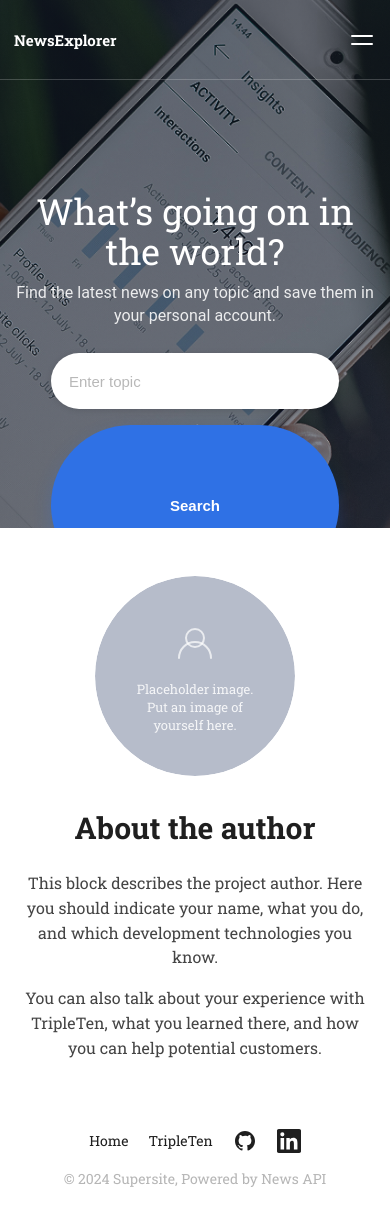
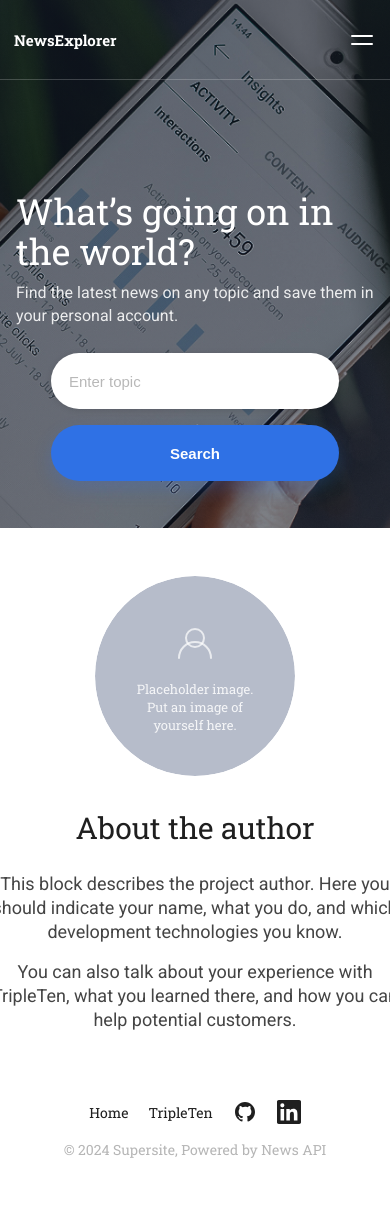
Before and after one commit to Ewell19/stage-1-frontend-api, a React (Vite) app: page / in a window 390 px wide. After the commit the page ends 1179 px from the top, so only its background shows below. Built offline with nearby package versions, Linux system fonts and the light colour scheme.

Commit message:
Apply Figma typography specs across all components

```diff
--- a/src/components/About/About.css
+++ b/src/components/About/About.css
@@ -92,20 +92,29 @@
 }
 
 .about__body {
-  max-width: 620px;
+  width: 424px;
+  max-width: 424px;
   padding-top: 24px;
 }
 
 .about__title {
-  font-size: 42px;
-  font-weight: 700;
+  font-family: 'Roboto Slab', serif;
+  font-size: 30px;
+  font-weight: 400;
+  line-height: 40px;
+  letter-spacing: 0px;
   color: #1f1f1f;
   margin: 0 0 24px;
+  width: 424px;
+  max-width: 424px;
 }
 
 .about__text {
-  font-size: 16px;
-  line-height: 1.55;
+  font-family: 'Roboto', sans-serif;
+  font-weight: 400;
+  font-size: 18px;
+  line-height: 24px;
+  letter-spacing: 0px;
   color: #444;
   margin: 0 0 16px;
 }
@@ -179,6 +188,10 @@
   }
 
   .about__title {
+    font-family: 'Roboto Slab', serif;
     font-size: 30px;
+    font-weight: 400;
+    line-height: 40px;
+    letter-spacing: 0px;
   }
 }
--- a/src/components/Main/Main.css
+++ b/src/components/Main/Main.css
@@ -32,12 +32,10 @@
   z-index: 1;
   width: 100%;
   max-width: 1440px;
-  padding: 104px 104px 80px;
+  padding: 104px 104px 80px 163px;
   display: flex;
   flex-direction: column;
-  align-items: center;
   gap: 20px;
-  text-align: center;
 }
 
 .hero__title {
@@ -208,6 +206,9 @@
   }
 
   .hero__search-btn {
+    width: 288px;
+    flex: none;
+    padding: 0;
     font-size: 15px;
     box-shadow: 0 8px 18px rgba(47, 113, 229, 0.24);
   }
--- a/src/components/NewsCard/NewsCard.css
+++ b/src/components/NewsCard/NewsCard.css
@@ -64,8 +64,13 @@
 .news-card__date {
   margin: 0;
   color: #b6bcbf;
-  font-size: 16px;
+  font-family: 'Source Sans Pro', sans-serif;
+  font-size: 18px;
   font-weight: 400;
+  line-height: 24px;
+  letter-spacing: 0px;
+  width: 147px;
+  max-width: 147px;
 }
 
 /* Bookmark wrapper for tooltip positioning */
@@ -125,27 +130,40 @@
 
 .news-card__title {
   margin: 0 0 12px;
-  font-size: 26px;
-  line-height: 1.3;
-  font-weight: 700;
+  font-family: 'Roboto Slab', serif;
+  font-size: 22px;
+  line-height: 24px;
+  font-weight: 400;
+  letter-spacing: 0px;
   color: #1a1b22;
+  width: 192px;
+  max-width: 192px;
 }
 
 .news-card__description {
   margin: 0 0 auto;
+  font-family: 'Roboto', sans-serif;
   color: #1a1b22;
   font-size: 16px;
-  line-height: 1.5;
+  font-weight: 400;
+  line-height: 22px;
+  letter-spacing: 0px;
+  width: 192px;
+  max-width: 192px;
   padding-bottom: 16px;
 }
 
 .news-card__source {
   margin: 16px 0 0;
   color: #b6bcbf;
-  font-size: 14px;
+  font-family: 'Roboto Slab', serif;
+  font-size: 16px;
   font-weight: 700;
-  letter-spacing: 0.06em;
+  line-height: 20px;
+  letter-spacing: 0.4px;
   text-transform: uppercase;
+  width: 192px;
+  max-width: 192px;
 }
 
 @media (min-width: 768px) and (max-width: 1024px) {
@@ -174,24 +192,28 @@
   }
 
   .news-card__date {
-    font-size: 13px;
+    font-family: 'Source Sans Pro', sans-serif;
+    font-size: 18px;
+    line-height: 24px;
   }
 
   .news-card__title {
     margin: 6px 0 8px;
     font-size: 22px;
-    line-height: 1.15;
+    line-height: 24px;
   }
 
   .news-card__description {
-    font-size: 14px;
-    line-height: 1.35;
+    font-size: 16px;
+    line-height: 22px;
     padding-bottom: 10px;
   }
 
   .news-card__source {
     margin-top: 10px;
-    font-size: 12px;
+    font-size: 16px;
+    line-height: 20px;
+    letter-spacing: 0.4px;
   }
 }
 
@@ -207,5 +229,6 @@
 
   .news-card__title {
     font-size: 22px;
+    line-height: 24px;
   }
 }
--- a/src/components/NewsCardList/NewsCardList.css
+++ b/src/components/NewsCardList/NewsCardList.css
@@ -5,8 +5,13 @@
 
 .news-card-list__heading {
   margin: 0 0 32px;
-  font-size: 40px;
-  font-weight: 700;
+  width: 336px;
+  max-width: 336px;
+  font-family: 'Roboto Slab', serif;
+  font-size: 30px;
+  font-weight: 400;
+  line-height: 34px;
+  letter-spacing: 0px;
   color: #1a1b22;
 }
 
--- a/src/index.css
+++ b/src/index.css
@@ -12,6 +12,7 @@
   font-weight: 700;
   font-display: swap;
   src: url('./fonts/RobotoSlab-Bold.woff2') format('woff2');
+}
 
 @font-face {
   font-family: 'Roboto';
@@ -20,6 +21,13 @@
   font-display: swap;
   src: url('./fonts/Roboto-Regular.woff2') format('woff2');
 }
+
+@font-face {
+  font-family: 'Source Sans Pro';
+  font-style: normal;
+  font-weight: 400;
+  font-display: swap;
+  src: url('./fonts/SourceSansPro-Regular.woff2') format('woff2');
 }
 
 * {
--- a/src/styles/SavedNews.css
+++ b/src/styles/SavedNews.css
@@ -6,10 +6,13 @@
 
 .saved-news__title {
   margin: 0;
-  max-width: 560px;
-  font-size: 46px;
-  font-weight: 700;
-  line-height: 1.04;
+  width: 336px;
+  max-width: 336px;
+  font-family: 'Roboto Slab', serif;
+  font-size: 30px;
+  font-weight: 400;
+  line-height: 34px;
+  letter-spacing: 0px;
   color: #1a1b22;
 }
 
@@ -20,23 +23,37 @@
 
 .saved-news__breadcrumb {
   margin: 0;
-  font-size: 18px;
-  line-height: 1.33;
+  width: 712px;
+  max-width: 712px;
+  font-family: 'Roboto', sans-serif;
+  font-weight: 400;
+  font-size: 14px;
+  line-height: 24px;
+  letter-spacing: 0px;
   color: rgba(26, 27, 34, 0.5);
   padding-bottom: 28px;
 }
 
 .saved-news__keywords {
   margin: 0;
+  width: 712px;
+  max-width: 712px;
   padding-top: 30px;
+  font-family: 'Roboto', sans-serif;
+  font-weight: 400;
   font-size: 18px;
-  line-height: 1.33;
+  line-height: 24px;
+  letter-spacing: 0px;
   color: #1a1b22;
   overflow-wrap: anywhere;
 }
 
 .saved-news__keywords span {
+  font-family: 'Roboto', sans-serif;
   font-weight: 700;
+  font-size: 18px;
+  line-height: 24px;
+  letter-spacing: 0px;
 }
 
 .saved-news__results {
```
Also changed, not shown: src/fonts/SourceSansPro-Regular.woff2 (added).
